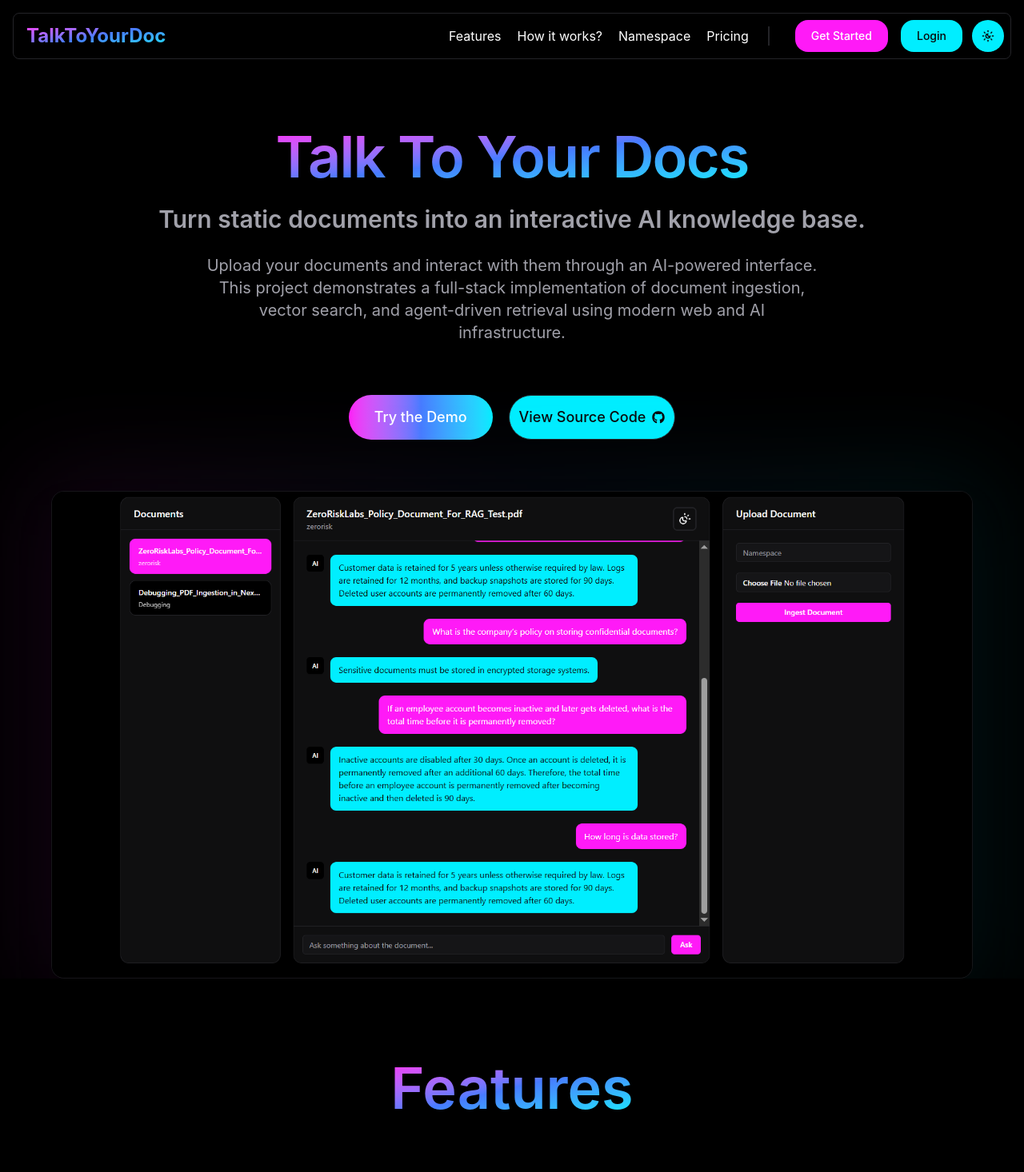
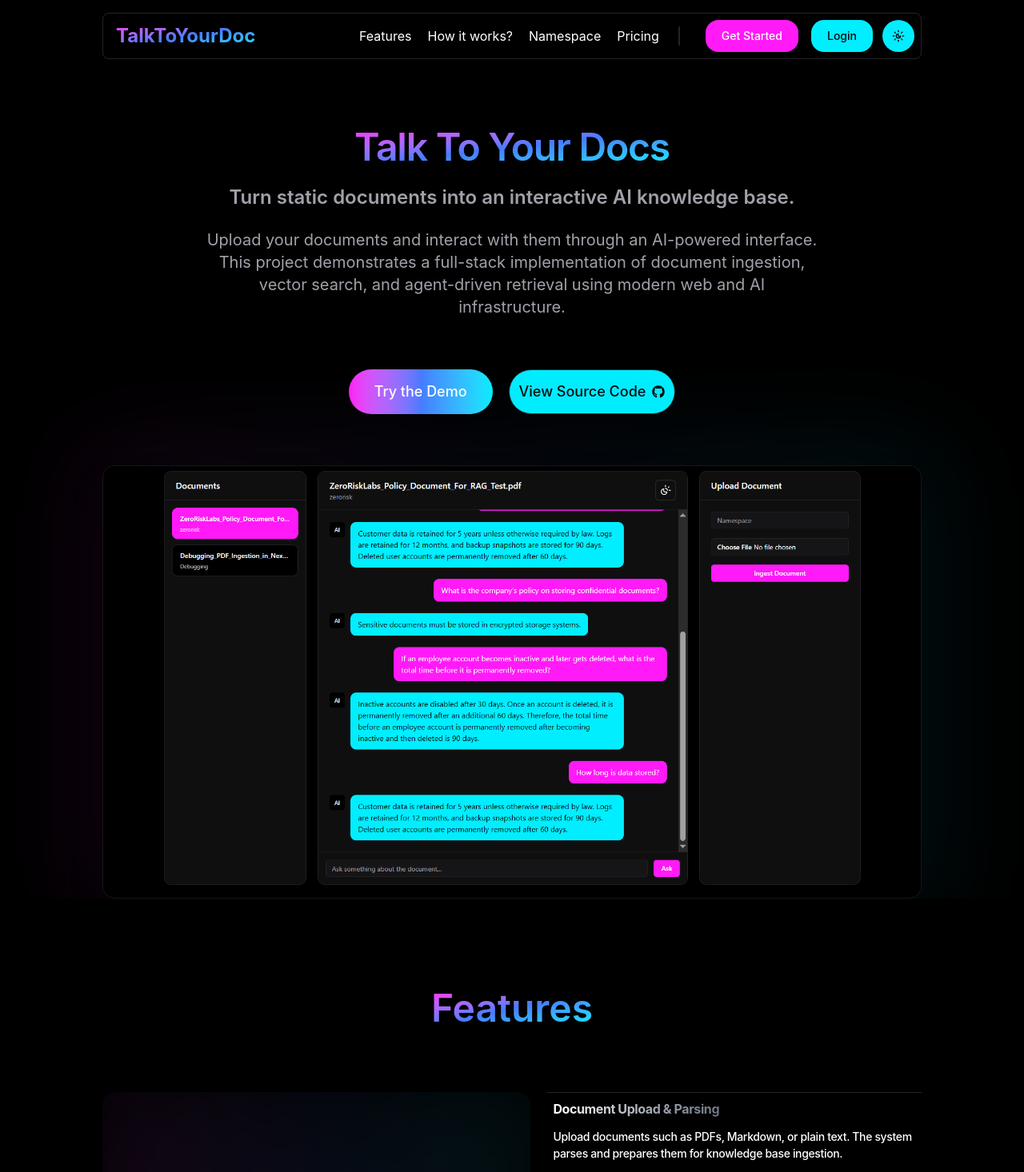
Before and after one commit to thrivingSec/TalkToYourDoc, a Next.js app: page / in a window 1280 px wide. Shown: the top 1466 px of the page at 80% size. Built offline with nearby package versions, Linux system fonts and the light colour scheme.

Commit message:
intermediate changes in landing page UI

```diff
--- a/src/components/sections/Features.tsx
+++ b/src/components/sections/Features.tsx
@@ -7,13 +7,13 @@ const Features = () => {
   return (
     <div className="grid grid-cols-1 grid-rows-4 w-full min-h-screen mt-10 gap-2">
       <div className="row-span-1 flex items-center justify-center" id="features">
-        <h1 className="text-4xl lg:text-7xl font-semibold text-center bg-clip-text text-transparent bg-linear-to-br from-primary via-accent to-secondary">
+        <h1 className="text-3xl lg:text-5xl font-semibold text-center bg-clip-text text-transparent bg-linear-to-br from-primary via-accent to-secondary">
           Features
         </h1>
       </div>
-      <div className="w-full max-w-7xl mx-auto flex flex-col lg:flex-row items-center row-span-3 gap-5">
+      <div className="w-full max-w-5xl mx-auto flex flex-col lg:flex-row items-center row-span-3 gap-5">
         {/* left image */}
-        <div className="w-[90%] lg:w-4xl h-full overflow-hidden rounded-2xl relative">
+        <div className="w-[90%] lg:w-3xl h-full overflow-hidden rounded-2xl relative">
           <div className="absolute -inset-6 bg-linear-to-r from-primary/20 via-accent/20 to-secondary/20 blur-3xl opacity-40"></div>
           {/* <Image
             src={heroImg}
@@ -25,16 +25,16 @@ const Features = () => {
           /> */}
         </div>
         {/* right text */}
-        <div className="w-[90%] lg:w-3xl h-full grid grid-cols-1 grid-rows-5 gap-1">
+        <div className="w-[90%] lg:w-2xl h-full grid grid-cols-1 grid-rows-5 gap-1">
           {md.features.map((feature, index) => (
             <div
               className="row-span-1 flex flex-col gap-3 items-start p-2 border-t border-border"
               key={index}
             >
-              <h2 className="text-xl bg-clip-text text-transparent bg-linear-to-r from-foreground to-gray-500 font-bold tracking-tight">
+              <h2 className="bg-clip-text text-transparent bg-linear-to-r from-foreground to-gray-500 font-bold tracking-tight">
                 {feature.title}
               </h2>
-              <p className="font-medium tracking-tight leading-normal">
+              <p className="font-medium tracking-tight leading-normal text-sm">
                 {feature.description}
               </p>
             </div>
--- a/src/components/sections/Hero.tsx
+++ b/src/components/sections/Hero.tsx
@@ -14,11 +14,11 @@ const Hero = () => {
 
       {/* text */}
       <div className="mx-auto w-full max-w-5xl px-6 py-10 flex flex-col items-center gap-6" id="hero">
-        <h1 className="text-4xl lg:text-7xl font-semibold text-center tracking-tight bg-clip-text text-transparent bg-linear-to-br from-primary via-accent to-secondary">
+        <h1 className="text-3xl lg:text-5xl font-semibold text-center tracking-tight bg-clip-text text-transparent bg-linear-to-br from-primary via-accent to-secondary">
           {md.hero.title}
         </h1>
 
-        <h2 className="text-xl lg:text-3xl font-semibold text-center leading-tight text-muted-foreground">
+        <h2 className="text-lg lg:text-2xl font-semibold text-center leading-tight text-muted-foreground">
           {md.hero.subtitle}
         </h2>
 
@@ -43,7 +43,7 @@ const Hero = () => {
       </div>
 
       {/* image */}
-      <div className="mx-auto w-[90%] max-w-7xl mt-10 relative ">
+      <div className="mx-auto w-[90%] max-w-5xl mt-10 relative ">
         <div className="absolute -inset-6 bg-linear-to-r from-primary/20 via-accent/20 to-secondary/20 blur-3xl opacity-40"></div>
 
         <div className="relative border border-border/60 rounded-2xl overflow-hidden shadow-2xl backdrop-blur-sm bg-background/60">
--- a/src/components/sections/Navbar.tsx
+++ b/src/components/sections/Navbar.tsx
@@ -19,7 +19,7 @@ const Navbar = () => {
   const router = useRouter();
   return (
     <div className="w-full px-4 py-4 flex-col lg:flex items-center justify-center fixed top-0 left-0 z-10 bg-background text-foreground">
-      <header className="w-full flex flex-1 items-center justify-between mx-auto lg:max-w-7xl p-2 border border-border rounded-lg">
+      <header className="w-full flex flex-1 items-center justify-between mx-auto lg:max-w-5xl p-2 border border-border rounded-lg">
         {/* logo - left */}
         <div className="flex flex-1 items-center gap-2 justify-start">
           <div className="flex items-center gap-2 ml-2">
```
